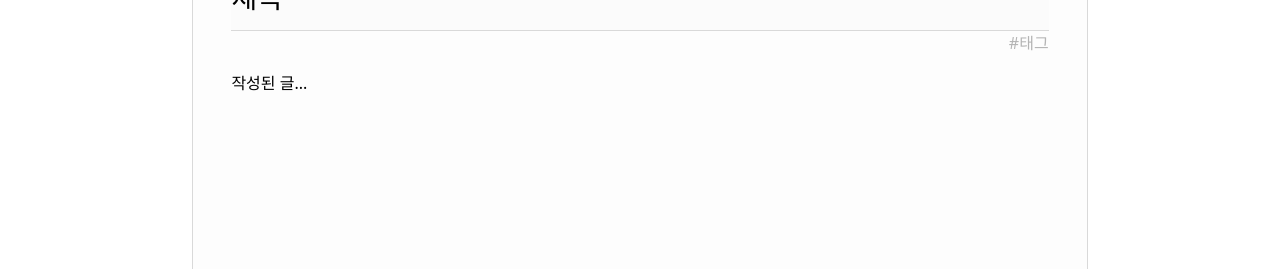
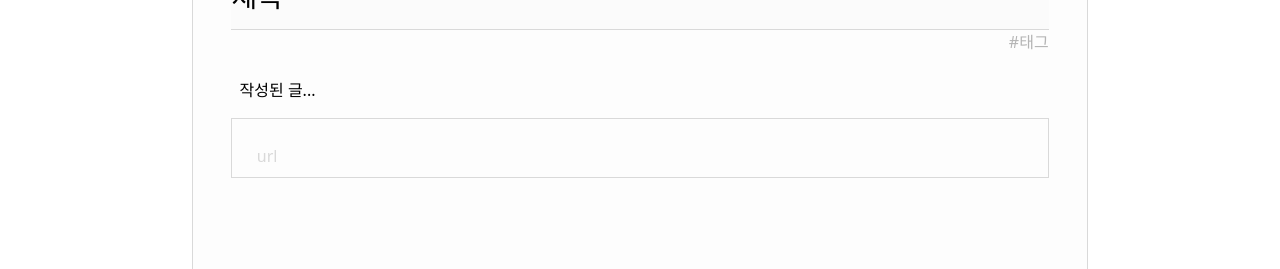
Before and after one commit to 1two13/intervook, a React (Create React App) app: page /card in a window 1280 px wide. Shown: the part 151-420 px from the top of the page. Built offline with nearby package versions, Linux system fonts and the light colour scheme.

Commit message:
style: 카드 페이지 CSS 변경

```diff
--- a/src/pages/CardPage.tsx
+++ b/src/pages/CardPage.tsx
@@ -4,7 +4,7 @@
   };
 
   return (
-    <div className="w-[70%] m-auto px-[3%] pt-[2%] bg-lightGray/5 border-[1px] border-lightGray">
+    <div className="w-[70%] h-[100vh] m-auto px-[3%] pt-[2%] bg-lightGray/5 border-[1px] border-lightGray border-y-0">
       <div className="mb-[2%]">
         <div>작성자</div>
         <div className="w-[100%] h-[55px] justify-center outline-0 text-[28px] bg-lightGray/5 border-b-[1px] border-lightGray">
@@ -14,9 +14,10 @@
         <div className="text-right text-deepGray">#태그</div>
       </div>
 
-      <div className="h-[100vh] mb-[1%]">작성된 글...</div>
-      <div onClick={link} className="w-[100%] mb-[5%] rounded-[5%] cursor-pointer bg-bgColor">
-        <div className="h-[100px] p-[3%]">제목</div>
+      <div className="mb-[1%] p-[1%]">작성된 글...</div>
+
+      <div className="flex w-[100%] h-[60px] border-[1px] border-lightGray">
+        <div className="h-[100px] p-[3%] text-lightGray">url</div>
       </div>
     </div>
   );
```
